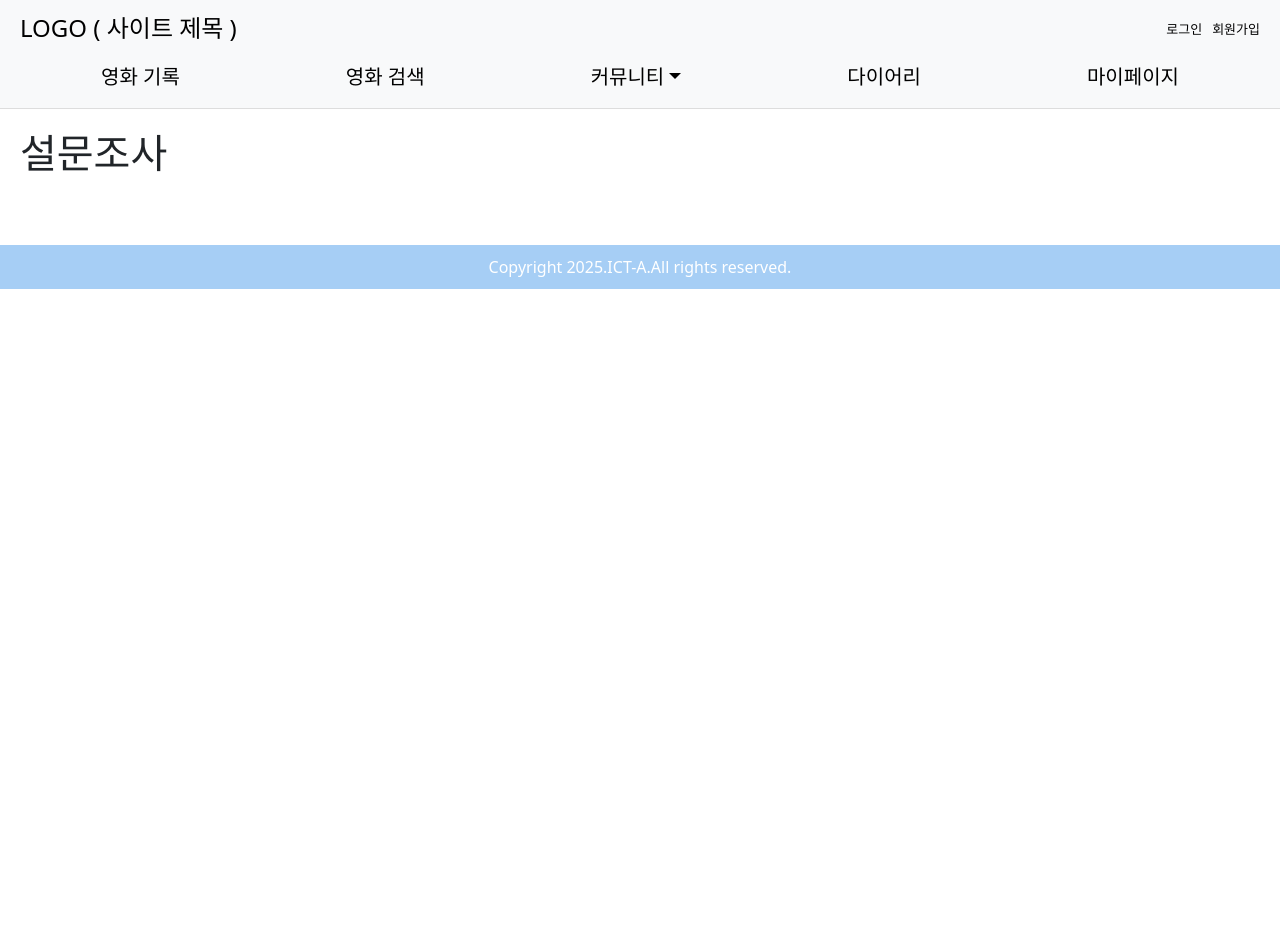
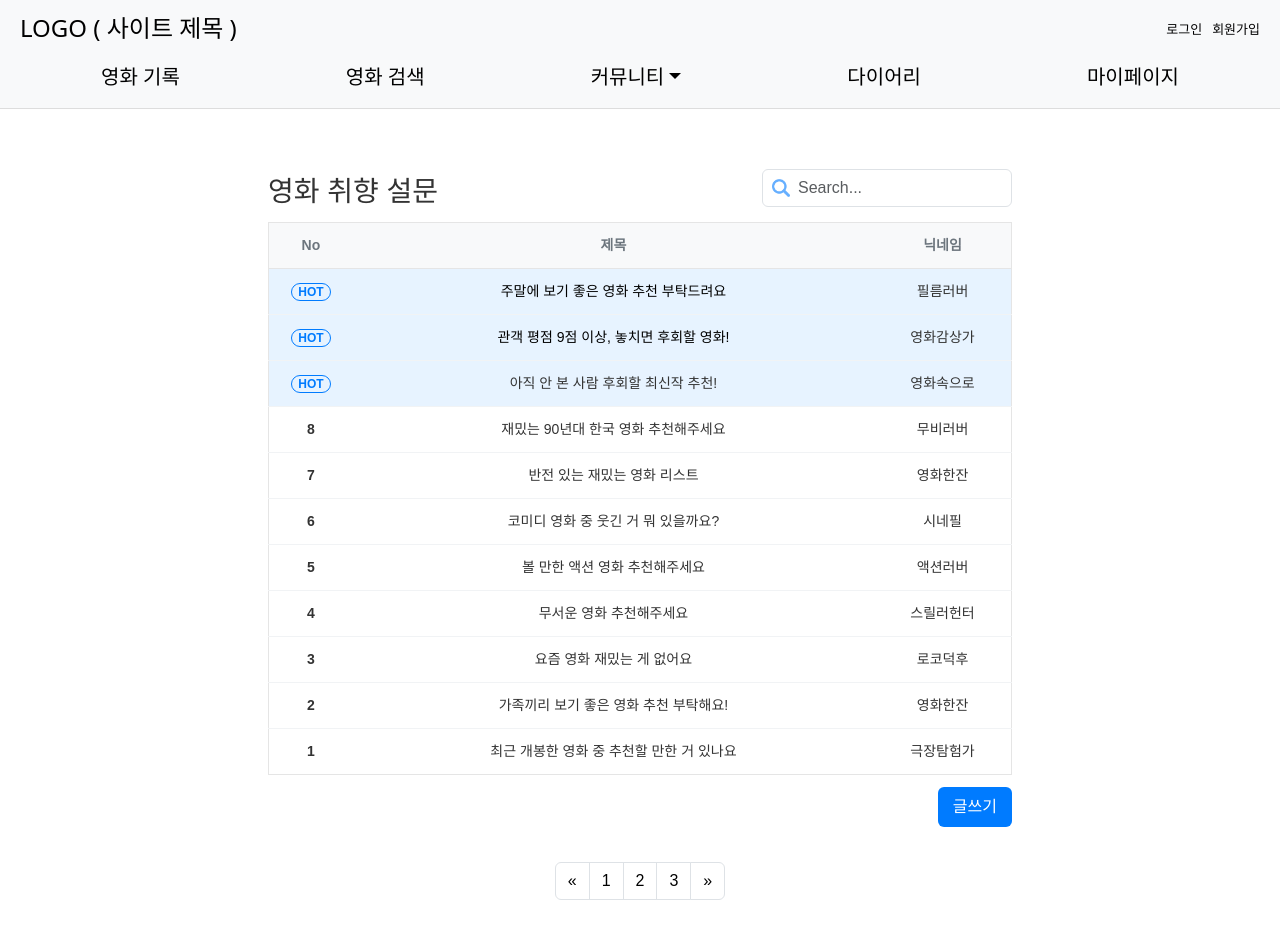
Before and after one commit to ICT-4-A/Frontend, a React (Create React App) app: page /survey in a window 1280 px wide. Shown: the top 952 px of the page. Before the commit the page ends 800 px from the top, so only its background shows below. Built offline with nearby package versions, Linux system fonts and the light colour scheme.

Commit message:
feat71 : 설문조사 구현

```diff
--- a/src/contents/Survey/Survey.tsx
+++ b/src/contents/Survey/Survey.tsx
@@ -1,11 +1,138 @@
-import React from 'react'
+import React from "react";
+import "../Board/Board.css";
+import { Link } from "react-router-dom";
 
-const Survey: React.FC = () => {
+const Board = () => {
   return (
-    <div>
-      <h1>설문조사</h1>
+    <div className="board-container">
+      <div className="board-header">
+        <h3>영화 취향 설문</h3>
+        {/* 검색창 */}
+        <div className="search-box">
+          <img src="/icons/search.png" alt="검색" className="search-icon" />
+          <input
+            type="text"
+            placeholder="Search..."
+            className="form-control"
+          />
+        </div>
+      </div>
+
+      <div className="table-wrapper">
+        <table className="board-table">
+          <thead>
+            <tr>
+              <th>No</th>
+              <th>제목</th>
+              <th>닉네임</th>
+            </tr>
+          </thead>
+
+          <tbody>
+
+            {/* HOT 게시글*/}
+            <tr className="hot-row">
+              <th><span className="hot-badge">HOT</span></th>
+              <td><Link to="/board/detail1">주말에 보기 좋은 영화 추천 부탁드려요</Link></td>
+              <td>필름러버</td>
+
+            </tr>
+
+            <tr className="hot-row">
+              <th><span className="hot-badge">HOT</span></th>
+              <td><Link to="/board/detail2">관객 평점 9점 이상, 놓치면 후회할 영화!</Link></td>
+              <td>영화감상가</td>
+
+            </tr>
+
+            <tr className="hot-row">
+              <th><span className="hot-badge">HOT</span></th>
+              <td>아직 안 본 사람 후회할 최신작 추천!</td>
+              <td>영화속으로</td>
+            </tr>
+
+            {/* 일반 게시글 */}
+            <tr>
+              <th>8</th>
+              <td>재밌는 90년대 한국 영화 추천해주세요</td>
+              <td>무비러버</td>
+            </tr>
+
+            <tr>
+              <th>7</th>
+              <td>반전 있는 재밌는 영화 리스트</td>
+              <td>영화한잔</td>
+            </tr>
+
+            <tr>
+              <th>6</th>
+              <td>코미디 영화 중 웃긴 거 뭐 있을까요?</td>
+              <td>시네필</td>
+            </tr>
+
+            <tr>
+              <th>5</th>
+              <td>볼 만한 액션 영화 추천해주세요</td>
+              <td>액션러버</td>
+            </tr>
+
+            <tr>
+              <th>4</th>
+              <td>무서운 영화 추천해주세요</td>
+              <td>스릴러헌터</td>
+            </tr>
+
+            <tr>
+              <th>3</th>
+              <td>요즘 영화 재밌는 게 없어요</td>
+              <td>로코덕후</td>
+            </tr>
+
+            <tr>
+              <th>2</th>
+              <td>가족끼리 보기 좋은 영화 추천 부탁해요!</td>
+              <td>영화한잔</td>
+            </tr>
+
+            <tr>
+              <th>1</th>
+              <td>최근 개봉한 영화 중 추천할 만한 거 있나요</td>
+              <td>극장탐험가</td>
+            </tr>
+
+          </tbody>
+        </table>
+
+        {/* 글쓰기 버튼 */}
+        <div className="write-btn-wrapper">
+          <Link to="/survey/surveyform" className="write-btn">
+            글쓰기
+          </Link>
+
+        </div>
+      </div>
+
+      {/* 페이지네이션 */}
+      <nav aria-label="Page navigation example" className="pagination-box">
+        <ul className="pagination justify-content-center">
+          <li className="page-item">
+            <a className="page-link" href="#" aria-label="Previous">
+              <span aria-hidden="true">&laquo;</span>
+            </a>
+          </li>
+          <li className="page-item"><a className="page-link" href="#">1</a></li>
+          <li className="page-item"><a className="page-link" href="#">2</a></li>
+          <li className="page-item"><a className="page-link" href="#">3</a></li>
+          <li className="page-item">
+            <a className="page-link" href="#" aria-label="Next">
+              <span aria-hidden="true">&raquo;</span>
+            </a>
+          </li>
+        </ul>
+      </nav>
+
     </div>
-  )
-}
+  );
+};
 
-export default Survey
+export default Board;
```
